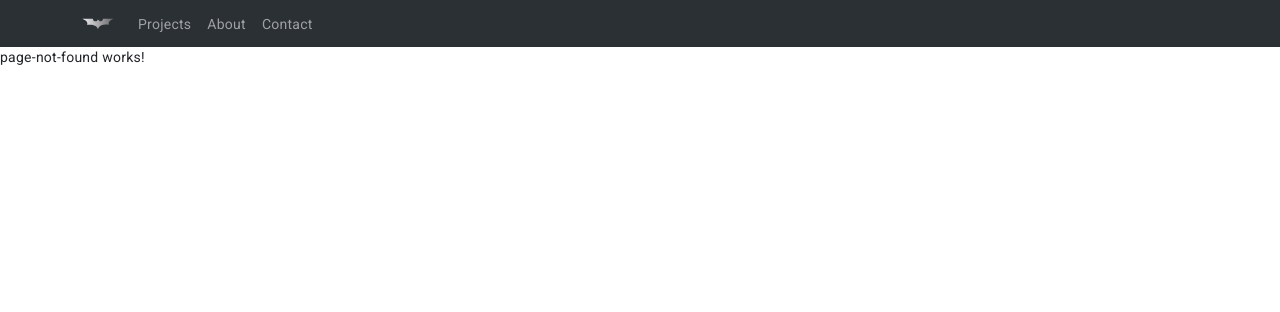
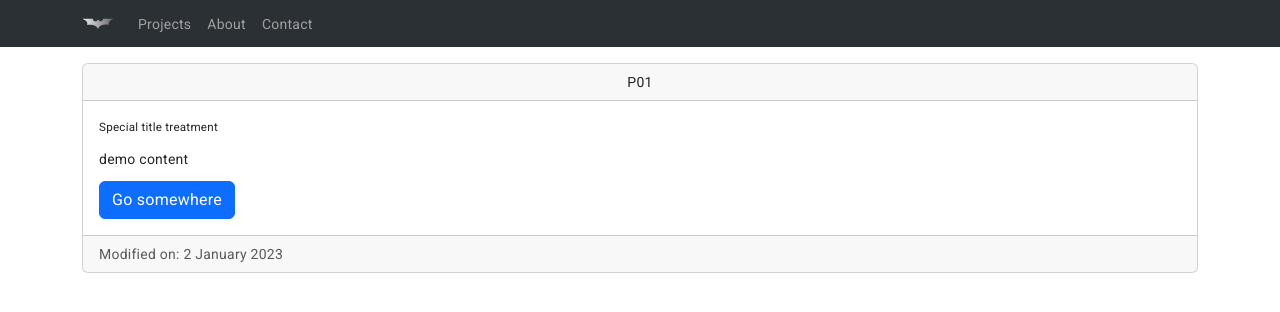
Before and after one commit to ironsubhajit/ironsubhajit_app, an Angular app: page /detail/1 in a window 1280 px wide. Before the commit this address led to /page-not-found. Shown: the top 312 px of the page. Built offline with nearby package versions, Linux system fonts and the light colour scheme.

Commit message:
link project detail page

```diff
--- a/src/app/app-routing.module.ts
+++ b/src/app/app-routing.module.ts
@@ -11,7 +11,7 @@ const routes: Routes = [
   { path: 'home', component: HomePageComponent },
   { path: 'page-not-found', component: PageNotFoundComponent },
   { path: 'projects', component: ProjectListPageComponent },
-  { path: 'project-detail', component: ProjectDetailComponent },
+  { path: 'detail/:id', component: ProjectDetailComponent },
   { path: 'about', component: AboutPageComponent },
   { path: 'contact', component: ContactPageComponent },
   { path: '', redirectTo: '/home', pathMatch: 'full' },
--- a/src/app/components/project-card/project-card.component.html
+++ b/src/app/components/project-card/project-card.component.html
@@ -1,10 +1,10 @@
 <div class="card mx-2 h-100">
   <img src="https://picsum.photos/200/200" class="card-img-top" alt="..." />
   <div class="card-body">
-    <h5 class="card-title">{{project.title}}</h5>
+    <h5 class="card-title">{{project?.title}}</h5>
     <p class="card-text">
-      {{project.content}}
+      {{project?.content}}
     </p>
-    <a routerLink="/project-detail" class="btn btn-primary">Explore</a>
+    <a [routerLink]="['/detail', project?._id || '']" class="btn btn-primary">Explore</a>
   </div>
 </div>
--- a/src/app/components/project-card/project-card.component.ts
+++ b/src/app/components/project-card/project-card.component.ts
@@ -7,8 +7,7 @@ import { Project } from 'src/app/interfaces/project';
   styleUrls: ['./project-card.component.scss'],
 })
 export class ProjectCardComponent {
-  projectTitle: string = 'Project Title';
-  @Input() project!: Project;
+  @Input() project: Project | null = null;
 
   constructor() {}
 }
--- a/src/app/components/project-detail/project-detail.component.html
+++ b/src/app/components/project-detail/project-detail.component.html
@@ -1,13 +1,13 @@
 <section class="container mt-3">
   <div class="card">
-    <div class="card-header text-center">{{ project_title }}</div>
+    <div class="card-header text-center">{{ project?.title }}</div>
     <div class="card-body">
       <h5 class="card-title">Special title treatment</h5>
       <p class="card-text">
-        With supporting text below as a natural lead-in to additional content.
+        {{project?.content}}
       </p>
       <a href="#" class="btn btn-primary">Go somewhere</a>
     </div>
-    <div class="card-footer text-muted">2 days ago</div>
+    <div class="card-footer text-muted">{{ project?.date_modified ? formatModifiedDateText(project?.date_modified!) : ''}}</div>
   </div>
 </section>
--- a/src/app/components/project-detail/project-detail.component.ts
+++ b/src/app/components/project-detail/project-detail.component.ts
@@ -1,5 +1,7 @@
 import { Component, Input, OnInit } from '@angular/core';
+import { ActivatedRoute } from '@angular/router';
 import { Project } from 'src/app/interfaces/project';
+import { ProjectService } from 'src/app/services/project/project.service';
 
 @Component({
   selector: 'ironsubhajit-project-detail',
@@ -7,8 +9,47 @@ import { Project } from 'src/app/interfaces/project';
   styleUrls: ['./project-detail.component.scss'],
 })
 export class ProjectDetailComponent implements OnInit {
-  project_title: string = 'Demo Project title';
-  @Input() project?: Project;
-  constructor() {}
-  ngOnInit(): void {}
+  projectId: string = '';
+  project: Project | null = null;
+
+  constructor(
+    private route: ActivatedRoute,
+    private projectService: ProjectService
+  ) {}
+
+  ngOnInit(): void {
+    this.projectId = this.route.snapshot.paramMap.get('id') || '';
+    this.getProjectById(this.projectId);
+  }
+
+  // fetch project by id
+  getProjectById(id: string): void {
+    this.project = this.projectService?.getProject(id);
+  }
+
+  formatModifiedDateText(modifiedDate: string): string {
+    // Convert the modifiedDate string to a Date object
+    const modifiedDateTime: any = new Date(modifiedDate);
+
+    // Current date
+    const currentDate: any = new Date();
+
+    // Calculate the difference in milliseconds
+    const timeDifference = currentDate - modifiedDateTime;
+
+    // Calculate the difference in days
+    const daysPassed = Math.floor(timeDifference / (1000 * 60 * 60 * 24));
+
+    if (daysPassed <= 6) {
+      return `Modified on: ${daysPassed} days ago`;
+    } else {
+      // Display the modified date in a desired format
+      const options = { year: 'numeric', month: 'long', day: 'numeric' };
+      const formattedModifiedDate = modifiedDateTime.toLocaleDateString(
+        'en-IN',
+        options
+      );
+      return `Modified on: ${formattedModifiedDate}`;
+    }
+  }
 }
--- a/src/app/config/mock.projects.ts
+++ b/src/app/config/mock.projects.ts
@@ -4,7 +4,7 @@ export const mockProjectList: Project[] = [
   {
     _id: '1',
     title: 'P01',
-    date_modified: '01-01-24',
+    date_modified: '01-02-23',
     content: 'demo content',
     live_link: 'live link',
     repo_link: 'repo link',
@@ -13,17 +13,17 @@ export const mockProjectList: Project[] = [
   {
     _id: '2',
     title: 'P02',
-    date_modified: '02-01-24',
-    content: 'demo conten2',
-    live_link: 'live lin2',
-    repo_link: 'repo lin2',
+    date_modified: '12-31-23',
+    content: 'demo content 2',
+    live_link: 'live link 2',
+    repo_link: 'repo link 2',
     thumbnali_link: 'thumbnail lin2',
   },
   {
     _id: '3',
     title: 'P03',
     date_modified: '01-01-24',
-    content: 'demo content',
+    content: 'demo content 3',
     live_link: 'live link',
     repo_link: 'repo link',
     thumbnali_link: 'thumbnail link',
@@ -32,7 +32,16 @@ export const mockProjectList: Project[] = [
     _id: '4',
     title: 'P04',
     date_modified: '01-01-24',
-    content: 'demo content',
+    content: 'demo content 4',
+    live_link: 'live link',
+    repo_link: 'repo link',
+    thumbnali_link: 'thumbnail link',
+  },
+  {
+    _id: '5',
+    title: 'P05',
+    date_modified: '01-01-24',
+    content: 'demo content 5',
     live_link: 'live link',
     repo_link: 'repo link',
     thumbnali_link: 'thumbnail link',
--- a/src/app/pages/project-list-page/project-list-page.component.ts
+++ b/src/app/pages/project-list-page/project-list-page.component.ts
@@ -17,10 +17,10 @@ export class ProjectListPageComponent {
   }
 
   getProjectList(): void {
-    this.projectList = this.projectService.getProjects();
+    this.projectList = this.projectService?.getProjects();
   }
 
   trackByFn(index: number, project: Project) {
-    return project._id
+    return index
   }
 }
--- a/src/app/services/project/project.service.ts
+++ b/src/app/services/project/project.service.ts
@@ -3,14 +3,18 @@ import { mockProjectList } from 'src/app/config/mock.projects';
 import { Project } from 'src/app/interfaces/project';
 
 @Injectable({
-  providedIn: 'root'
+  providedIn: 'root',
 })
 export class ProjectService {
-
-  constructor() { }
+  constructor() {}
 
   // service method to fetch project list from api
   getProjects(): Project[] {
     return mockProjectList;
   }
+
+  // service method to fetch a project by id
+  getProject(projectId: string): Project | null {
+    return mockProjectList.find((project) => project._id === projectId) || null;
+  }
 }
```
